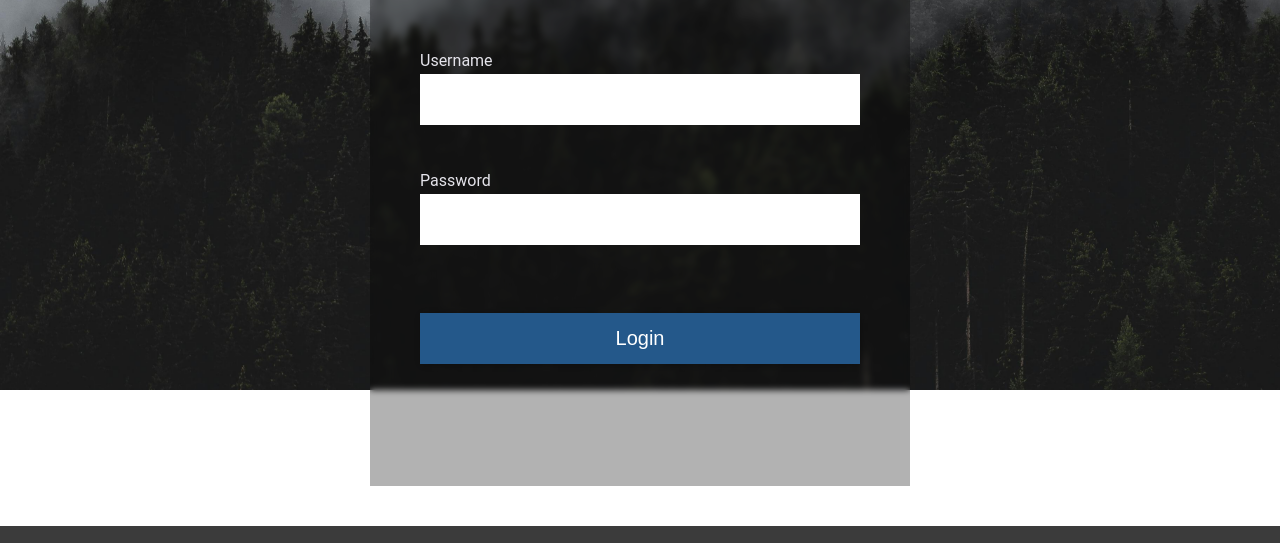
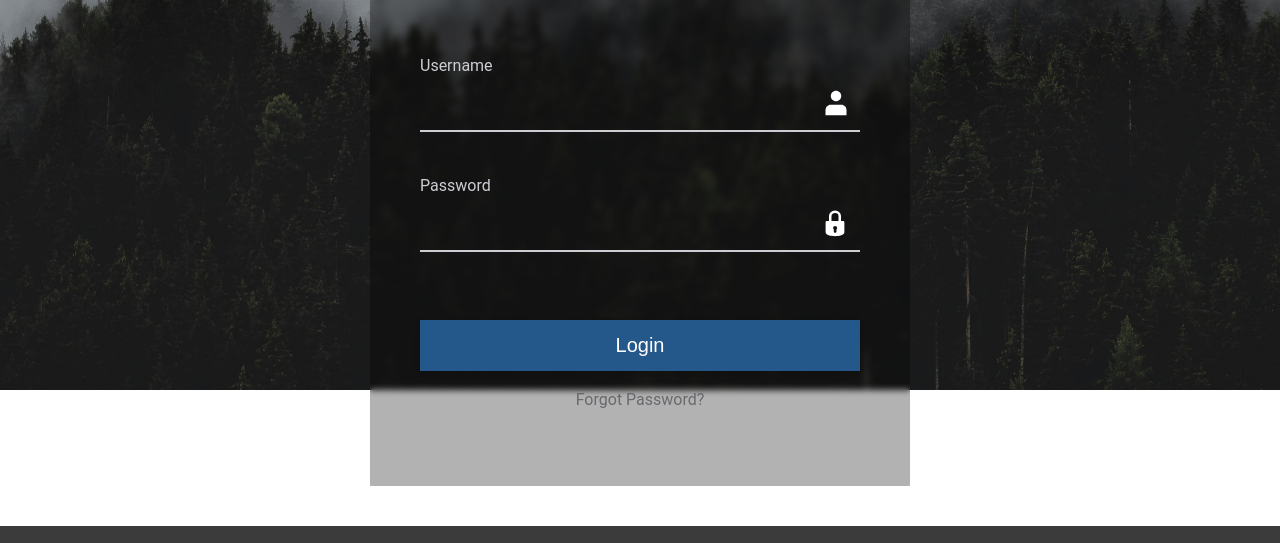
Before and after one commit to Peppson/TempCheck, a plain HTML site: page sign-in.html in a window 1280 px wide. Shown: the part 410-953 px from the top of the page. Drawn offline with Linux system fonts and the light colour scheme.

Commit message:
Sign-in comming together

```diff
--- a/css/sign-in.css
+++ b/css/sign-in.css
@@ -1,3 +1,4 @@
+
 form {
     margin-top: 60px;
 }
@@ -6,16 +7,26 @@ input {
     width: 100%;
     padding: 14px;
     font-size: 20px;
+    border: 0;
     outline: none;
-    border: 0;
+    background-color: transparent;
+    color: var(--white);
+}
+
+input[type=text],
+input[type=password] {
+    border-bottom: 2px solid var(--lightgrey);
+}
+
+input[type="text"]:focus,
+input[type="password"]:focus {
+    border-bottom: 2px solid var(--white);
 }
 
 input[type=submit] {
-    color: var(--white);
     font-size: 20px;
     cursor: pointer;
     transition: transform 0.2s ease;
-
     background-color: rgb(36, 88, 138); /* random color */
 }
 
@@ -56,19 +67,27 @@ label {
     border-radius: var(--border-radius);
     justify-content: center;
     backdrop-filter: blur(var(--blur-medium));
-
     background-color: rgba(0, 0, 0, 0.3);
 }
 
 .sign-up-text {
-    font-size: 26px;
+    font-size: 28px;
     color: var(--white);
     cursor: default;
 }
 
 .form-elements {
+    position: relative;
     height: 100px;
     margin: 20px 0;
+}
+
+.input-icon {
+    position: absolute;
+    right: 10px;
+    top: 50%;
+    transform: translateY(-50%);
+    pointer-events: none;
 }
 
 .button-loading::after {
@@ -85,13 +104,19 @@ label {
     border-top-color: #ffffff;
     border-radius: 50%;
     animation: button-loading-spinner 1s ease infinite;
-  }
+}
 
 #button-container {
     position: relative;
-    margin-top: 20px;
     display: flex;
     align-items: center;
+    margin-top: 30px;
+    height: 84px;
+}
+
+#forgot-password {
+    color: var(--grey);
+    cursor: default;
 }
 
 @keyframes button-loading-spinner {
--- a/css/style.css
+++ b/css/style.css
@@ -2,7 +2,8 @@
 :root {
     /* ----- Colors ----- */
     --white: #ffffff;
-    --lightgrey: #e5e4eb;
+    --lightgrey: #cecdd4;
+    --grey: #68686d;
     --darkgrey: rgb(59, 59, 59);
 
     /* ----- Sizes ----- */
--- a/script/sign-in.js
+++ b/script/sign-in.js
@@ -7,5 +7,5 @@ function userLoginAnimation(event) {
     // Wait while showing animation
     setTimeout(function() {
         document.getElementById("userLogin").submit();
-    }, 1800);
+    }, 2000);
 }
--- a/sign-in.html
+++ b/sign-in.html
@@ -43,9 +43,10 @@
                         type="text"
                         id="username"
                         name="username"
-                        maxlength="30"
+                        maxlength="35"
                         autocomplete="off"
                         required>
+                    <img class="input-icon no-select" src="icons/static/sign-in-username.svg" alt="|">
                 </div>
                 <div class="form-elements">
                     <label class="no-select" for="username">Password</label>
@@ -53,17 +54,19 @@
                         type="password"
                         id="password"
                         name="password"
-                        maxlength="30"
+                        maxlength="35"
                         autocomplete="off"
                         required>
+                    <img class="input-icon no-select" src="icons/static/sign-in-password.svg" alt="|">
                 </div>
-                <div id="button-container" class="form-elements">
+                <div id="button-container">
                     <input
                         id="submit-button"
                         type="submit"
                         value="Login"
                         class="box-shadow">
                 </div>
+                <p id="forgot-password" class="text-center text-no-wrap">Forgot Password?</p>
             </form>
         </section>
     </main>
```
Also changed, not shown: TODO.txt (deleted), icons/static/sign-in-password.svg (added), icons/static/sign-in-username.svg (added).
